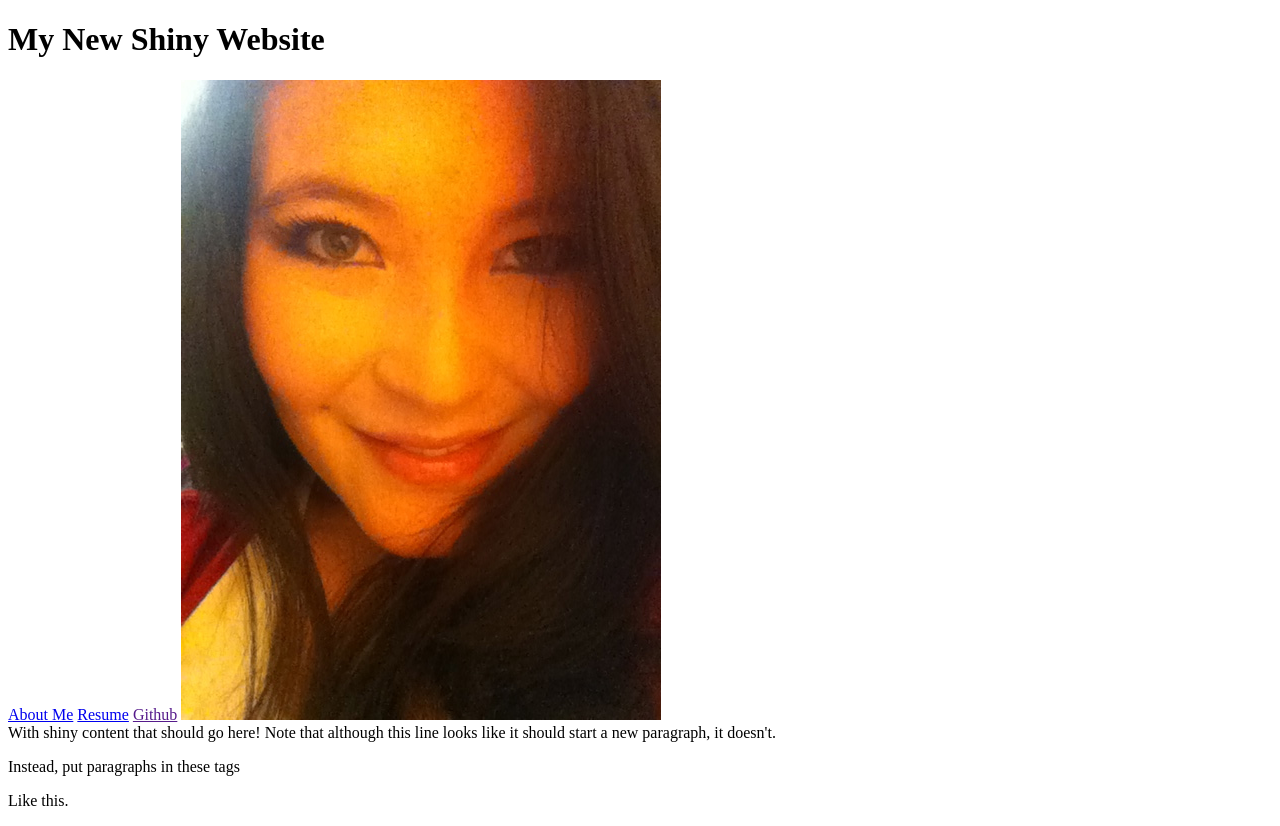
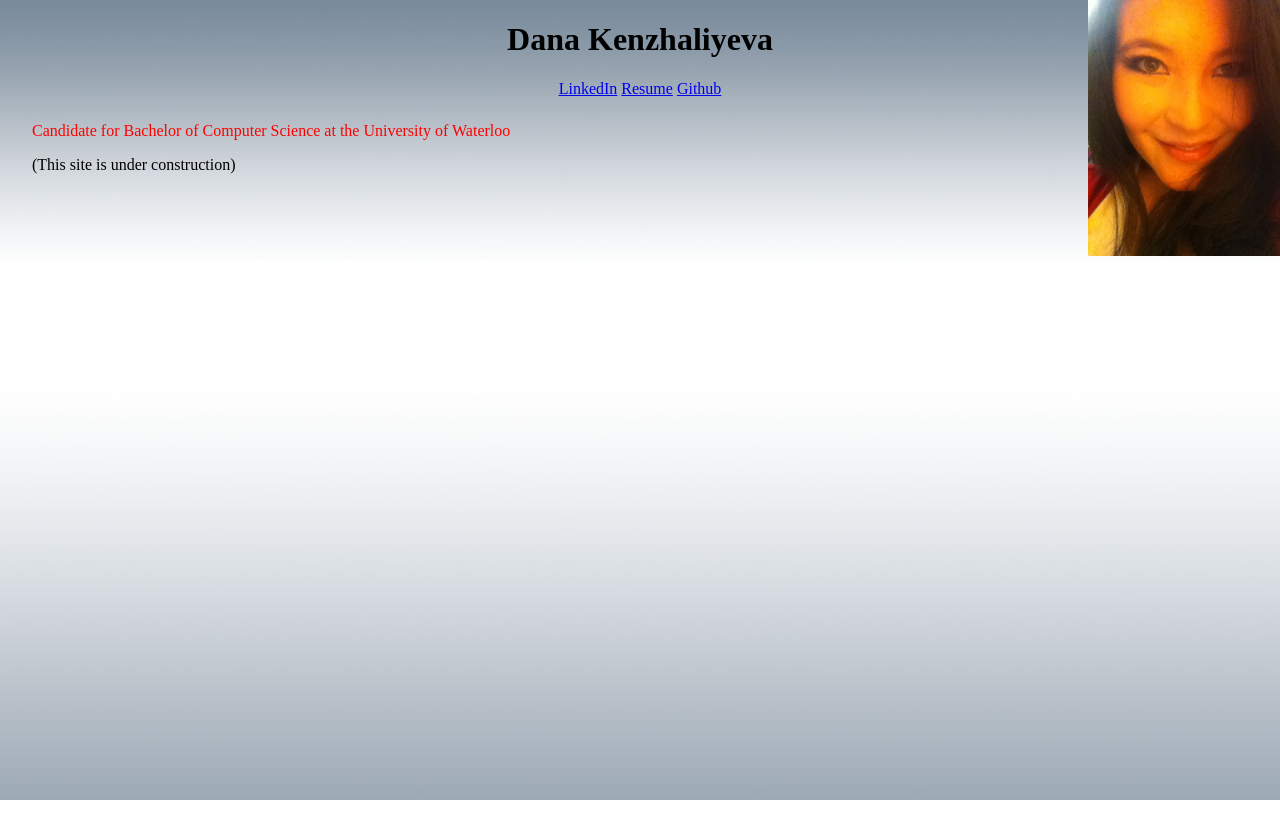
Before and after one commit to wics-uw/learn-to-code, a plain HTML site: page index.html in a window 1280 px wide. After the commit the page ends 800 px from the top, so only its background shows below. Drawn offline with Linux system fonts and the light colour scheme.

Commit message:
index changed

```diff
--- a/index.html
+++ b/index.html
@@ -5,29 +5,24 @@
   <title>
     Dana's web
   </title>
-  <!-- <link rel.../> tag goes here. -->
+  <link rel="stylesheet" type="text/css" href="style.css">
 </head>
 <body>
 <header> <!-- stuff that never changes (site name, navigation) -->
-  <h1>My New Shiny Website</h1>
+  <h1>Dana Kenzhaliyeva</h1>
   <div> <!-- navigation section -->
-    <span><a href="about.html">About Me</a></span>
-    <span><a href="resume.html">Resume</a></span>
-    <span><a href="">Github</a></span>
-    <a href="http://www.google.ca">
-        <img src = "IMG_3602.jpg"/>
-    </a>
+    <span><a href="https://www.linkedin.com/pub/dana-kenzhaliyeva/45/1aa/340">LinkedIn</a></span>
+    <span><a href="Resume Dana Kenzhaliyeva.pdf">Resume</a></span>
+    <span><a href="https://github.com/dkenzhal">Github</a></span>
+
   </div>
 </header>
 
 <main> <!-- stuff that changes on every page -->
-  With shiny content that should go here!
+  <p1>Candidate for Bachelor of Computer Science at the University of Waterloo </p1>
 
-  Note that although this line looks like it should start a new paragraph,
-  it doesn't.
+  <p>(This site is under construction)</p>
 
-  <p>Instead, put paragraphs in these tags</p>
-  <p>Like this.</p>
 </main>
 
 <footer>
```
